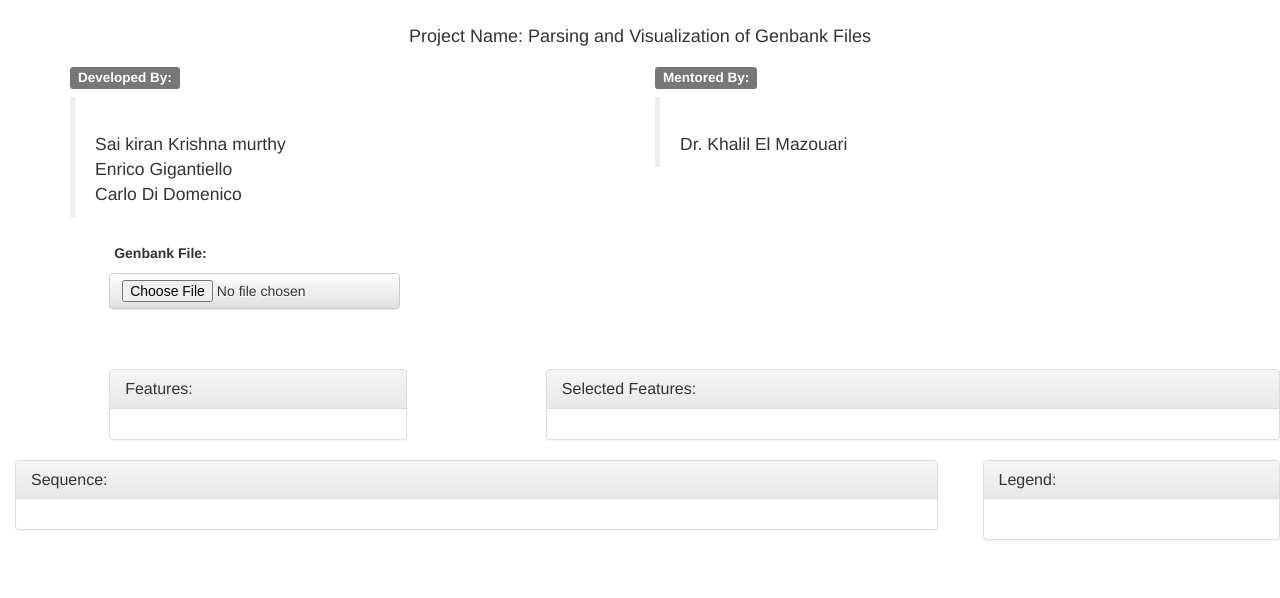
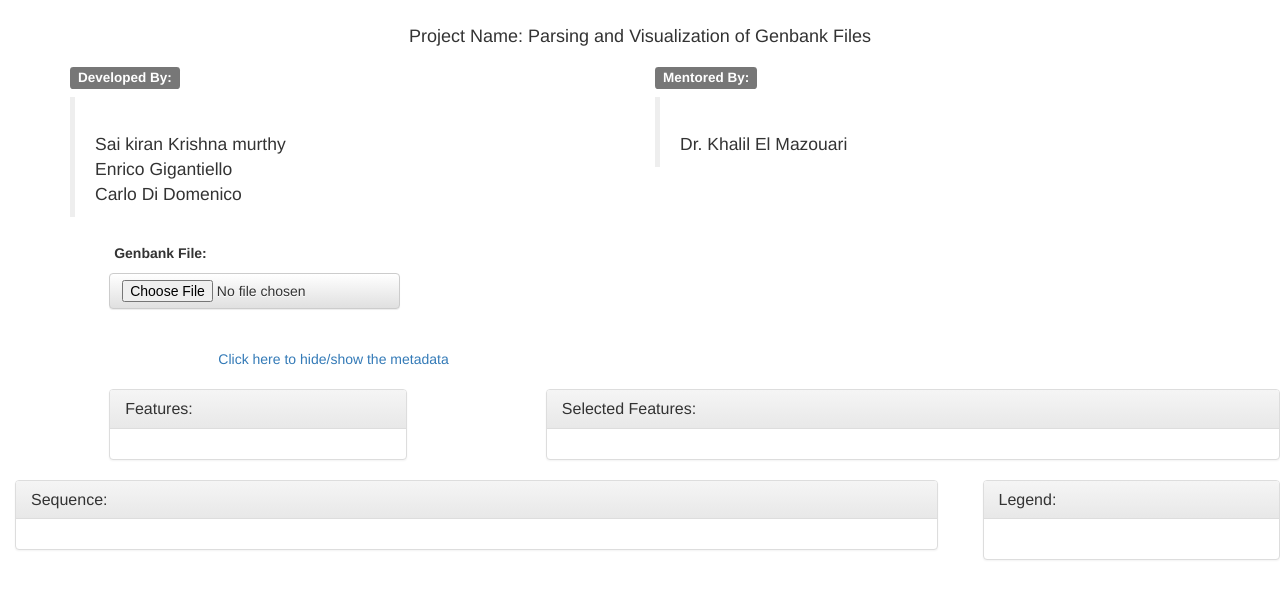
Before and after one commit to Carlinho89/PP2_DiDomenico_Gigantiello_Krishnamurthy, a plain HTML site: page index.html in a window 1280 px wide. Shown: the part 198-796 px from the top of the page. Drawn offline with nearby package versions, Linux system fonts and the light colour scheme.

Commit message:
Last and final commit : Accordion

```diff
--- a/index.html
+++ b/index.html
@@ -167,9 +167,23 @@ Dr. Khalil El Mazouari
 <br><br>
 <div class="row">
 
-<div class="col-md-10 col-md-offset-1">
+<div class="col-md-10 col-md-offset-2">
+<div class="accordion" id="accordion2">
+<div class="accordion-group">
+<div class="accordion-heading">
+<a class="accordion-toggle" data-toggle="collapse" data-parent="#accordion2" href="#collapseOne">
+Click here to hide/show the metadata
+</a>
+</div>
+<div id="collapseOne" class="accordion-body collapse in">
+<div class="accordion-inner">
 <table id="form" class="table">
 </table>
+</div>
+</div>
+</div>
+</div>
+
 </div>
 </div>
 
```
